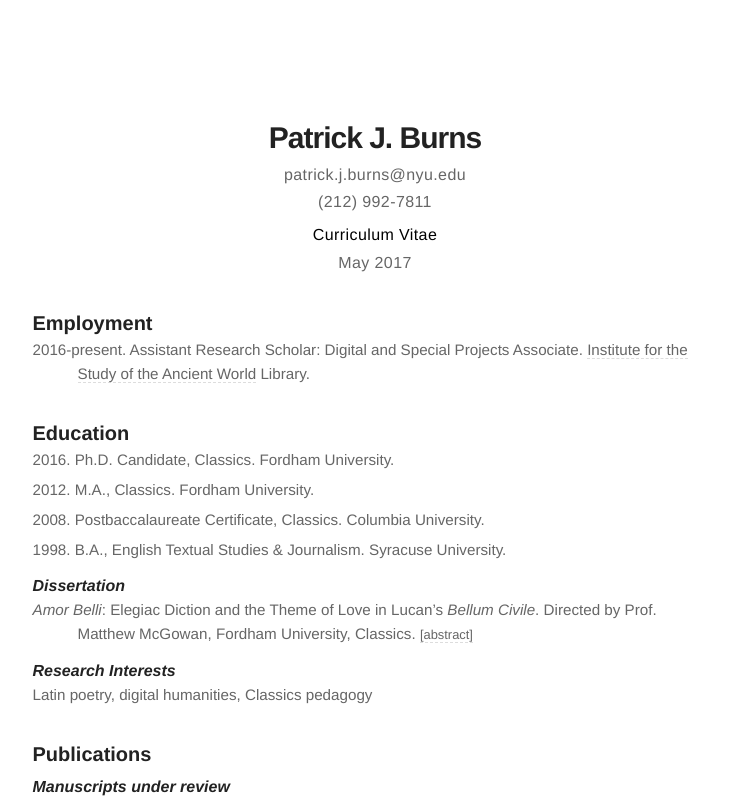
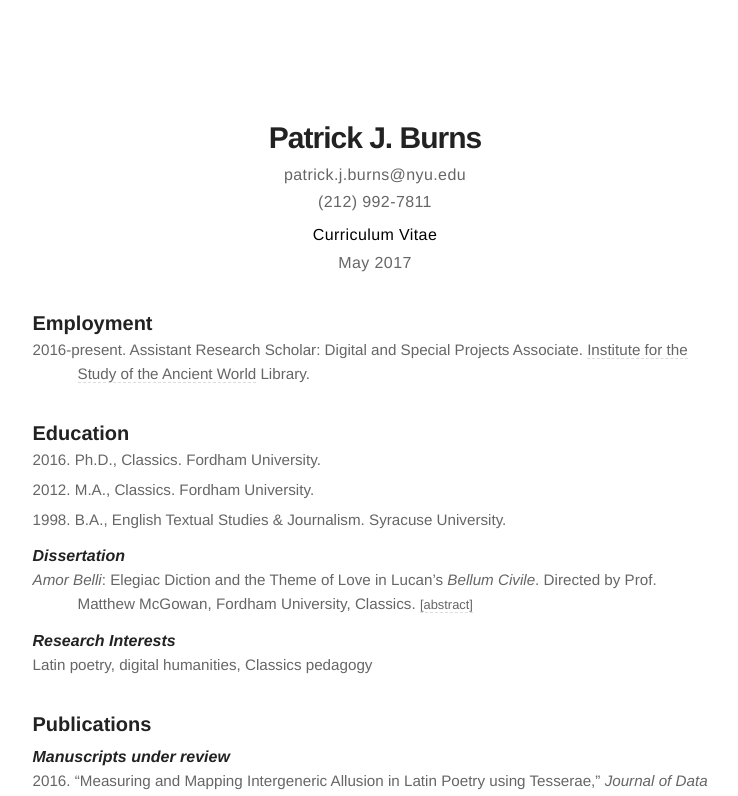
Before and after one commit to diyclassics/diyclassics.github.io, a Jekyll site: the page built from cv.md, in a window 1280 px wide and 900 px high, cut to the strip 104-900 px from the top of the window. Shown: the whole strip, without its empty margins (265-1003 px from the left). Built offline with Jekyll 4.4.1, drawn with Linux system fonts in a browser that asks for light colours.

Commit message:
Update education

```diff
--- a/cv.md
+++ b/cv.md
@@ -20,9 +20,9 @@
 
 ### Education
 
-- 2016\. Ph.D. Candidate, Classics. Fordham University.
+- 2016\. Ph.D., Classics. Fordham University.
 - 2012\. M.A., Classics. Fordham University.
-- 2008\. Postbaccalaureate Certificate, Classics. Columbia University.
+<!--- - 2008\. Postbaccalaureate Certificate, Classics. Columbia University. --->
 - 1998\. B.A., English Textual Studies &amp; Journalism. Syracuse University.
 
 #### Dissertation
```
